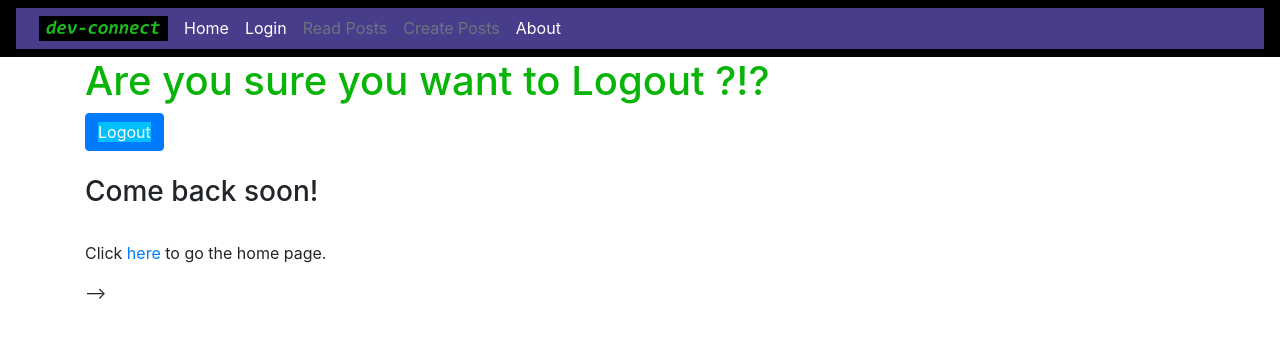
After one commit to markomer/DEVCONNECT, a Django app: page /home_logout/ in a window 1280 px wide. The commit adds this page. Shown: the top 338 px of the page. Run offline with Django 4.2, Linux system fonts and the light colour scheme; some libraries are stand-ins or nearby versions; some web fonts are replaced.

Commit message:
pre-class update 20220716

```diff
--- a/accounts/urls.py
+++ b/accounts/urls.py
@@ -1,13 +1,15 @@
 from django.urls import path, include
 
-from .views import SignUpView, UserEditView, LogoutPageView
+from .views import SignUpView, UserEditView, LogoutView
 #CreateProfModelView
 
 
 urlpatterns = [
   path('signup/', SignUpView.as_view(), name='signup'),
   path('edit_profile/', UserEditView.as_view(), name='edit_profile'),
-  #path('logout/', LogoutPageView.as_view(), name='logout'),
+  path('logout/', LogoutView.as_view(), name='logout'),
+  #?????????????????????????????????????????????????????????
+
 
   #path('signup/', CreateProfModelView.as_view(), name='signup')
 ]
--- a/config/urls.py
+++ b/config/urls.py
@@ -23,6 +23,7 @@ urlpatterns = [
     path('accounts/', include('django.contrib.auth.urls')),
     path('accounts/', include('accounts.urls')),
     path('posts/', include('posts.urls')),
+
     #path('pages/', include('pages.urls')),
 
 ]
--- a/pages/urls.py
+++ b/pages/urls.py
@@ -1,8 +1,9 @@
 from django.urls import path
-from .views import HomePageView, AboutPageView, HomeInPageView
+from .views import HomePageView, AboutPageView, HomeInPageView, HomeLogoutPageView
 
 urlpatterns = [
   path('', HomePageView.as_view(), name='home'),
   path('about/', AboutPageView.as_view(), name='about'),
-  path('home_in/', HomeInPageView.as_view(), name='home_in')
+  path('home_in/', HomeInPageView.as_view(), name='home_in'),
+  path('home_logout/', HomeLogoutPageView.as_view(), name='home_logout')
 ]
--- a/pages/views.py
+++ b/pages/views.py
@@ -12,4 +12,7 @@ class HomeInPageView(TemplateView):
 class AboutPageView(TemplateView):
   template_name = 'pages/about.html'
 
+class HomeLogoutPageView(TemplateView):
+  template_name = 'pages/home_logout.html'
+
 # Create your views here.
--- a/posts/urls.py
+++ b/posts/urls.py
@@ -15,8 +15,4 @@ urlpatterns = [
   path('create-like/<pk>', views.create_like_view, name = 'create_like'),
   path('create-comment/<pk>', views.create_comment_view, name = 'create_comment'),
   path('search_post_cats', views.search_post_cats, name = 'search_post_cats'),
-  #path('search_cat_lists/', views.search_cat_lists(), name='post_search_cat_lists'),
-  #path('search_post_cats/', SearchResultsView.as_view(), name = 'search_post_cats'),
-  #path('', PostListView.as_view(), name='home'),
-  #path('user/update/', PostUpdateView.as_view(), name='user_update'),
 ]
--- a/static/css/base.css
+++ b/static/css/base.css
@@ -23,6 +23,8 @@ nav {
   font-family: "Roboto";
   color: rgb(190, 45, 45);
 } */
+
+
 
 .container-fluid {
 
@@ -78,6 +80,12 @@ nav {
 
 .nav-item-spacer a {
   color: darkslateblue;
+}
+
+.nav-link-home-logout-page {
+  background: deepskyblue;
+  color: white;
+
 }
 
 /* In Navbar Line - 'Welcome User Line' */
--- a/templates/base.html
+++ b/templates/base.html
@@ -27,12 +27,13 @@
       </button>
       <div class="collapse navbar-collapse" id="navbarNav">
         <ul class="navbar-nav">
+
+          {% if user.is_authenticated %}
           <li class="nav-item">
-            <a class="nav-link active" aria-current="page" href="{% url 'home' %}">
+            <a class="nav-link active" aria-current="page" href="{% url 'home_in' %}">
               <img class="logo" href="#" src="{% static 'img/dev-connect-logo-1e.png' %}" alt="complete logo">
             </a>
           </li>
-          {% if user.is_authenticated %}
           <li class="nav-item">
             <a class="nav-link" href="{% url 'home_in' %}">Home</a>
           </li>
@@ -52,7 +53,7 @@
             <a class="nav-link" href="{% url 'password_change' %}">Change Password</a>
           </li>-->
           <li class="nav-item">
-            <a class="nav-link" href="{% url 'logout' %}">Log Out</a>
+            <a class="nav-link" href="{% url 'home_logout' %}">Log Out</a>
           </li>
           <li class="nav-item-spacer">
             <a class="nav-item">- - - - - -</a>
@@ -66,6 +67,11 @@
           </li>-->
 
           {% else %}
+          <li class="nav-item">
+            <a class="nav-link active" aria-current="page" href="{% url 'home' %}">
+              <img class="logo" href="#" src="{% static 'img/dev-connect-logo-1e.png' %}" alt="complete logo">
+            </a>
+          </li>
           <li class="nav-item">
             <a class="nav-link" href="{% url 'home' %}">Home</a>
           </li>
--- /dev/null
+++ b/templates/pages/home_logout.html
@@ -0,0 +1,16 @@
+{% extends 'base.html' %}
+{% load static %}
+{% block title %}Log in{% endblock %}
+
+{% block content %}
+<h1 class="log-out-title">Are you sure you want to Logout  ?!?  </h1>
+
+<button type="button" class="btn btn-primary">
+  <a class="nav-link-home-logout-page" style="color: white" href="{% url 'logout' %}" >Logout</a>
+</button>
+<br><br>
+<h3>Come back soon!</h3>
+<br>
+<!--<button type="button" class="btn btn-danger">Danger</button>-->
+<p>Click <a href="{% url 'home' %}">here</a> to go the home page.</p>-->
+{% endblock content %}
```
Also changed, not shown: accounts/views.py (+5 -2 lines), posts/forms.py (+1 -47 lines), posts/views.py (+13 -104 lines), templates/posts/search_post_cats.html (+17 -2 lines), templates/registration/logout.html (+4 -4 lines), db.sqlite3.
